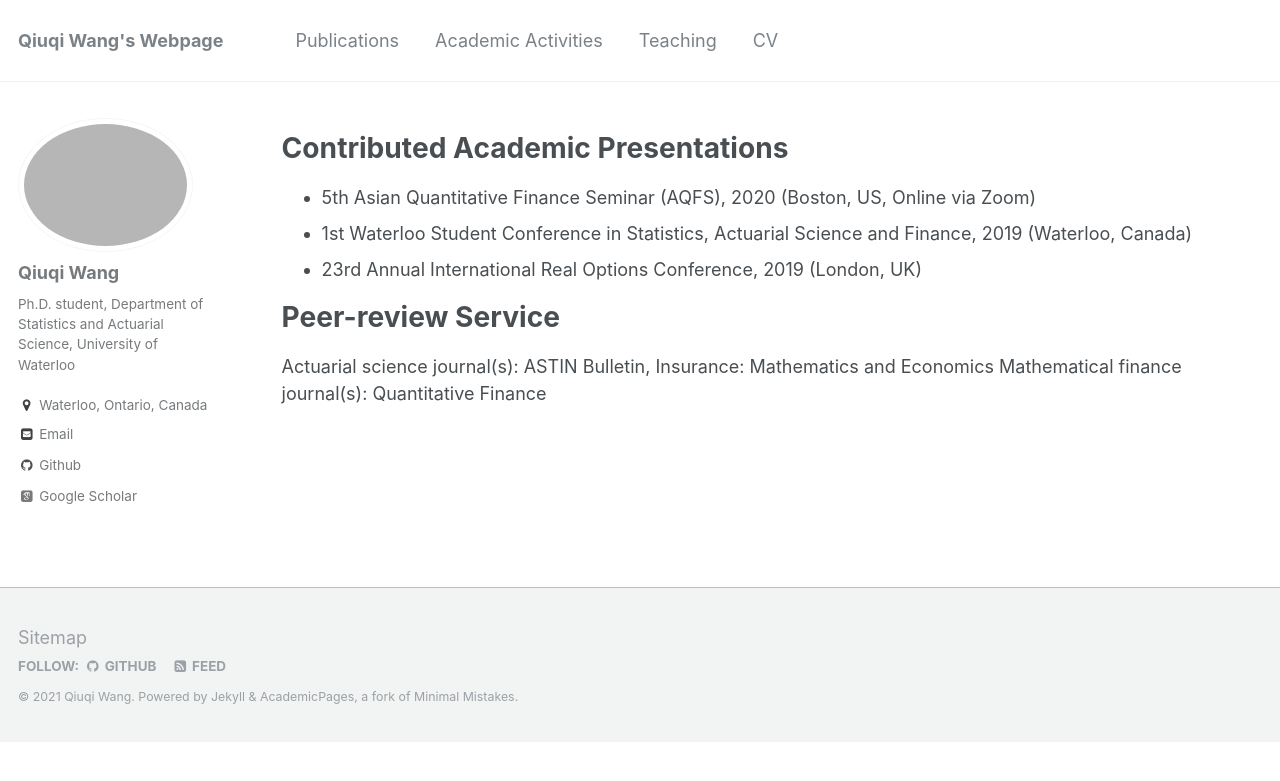
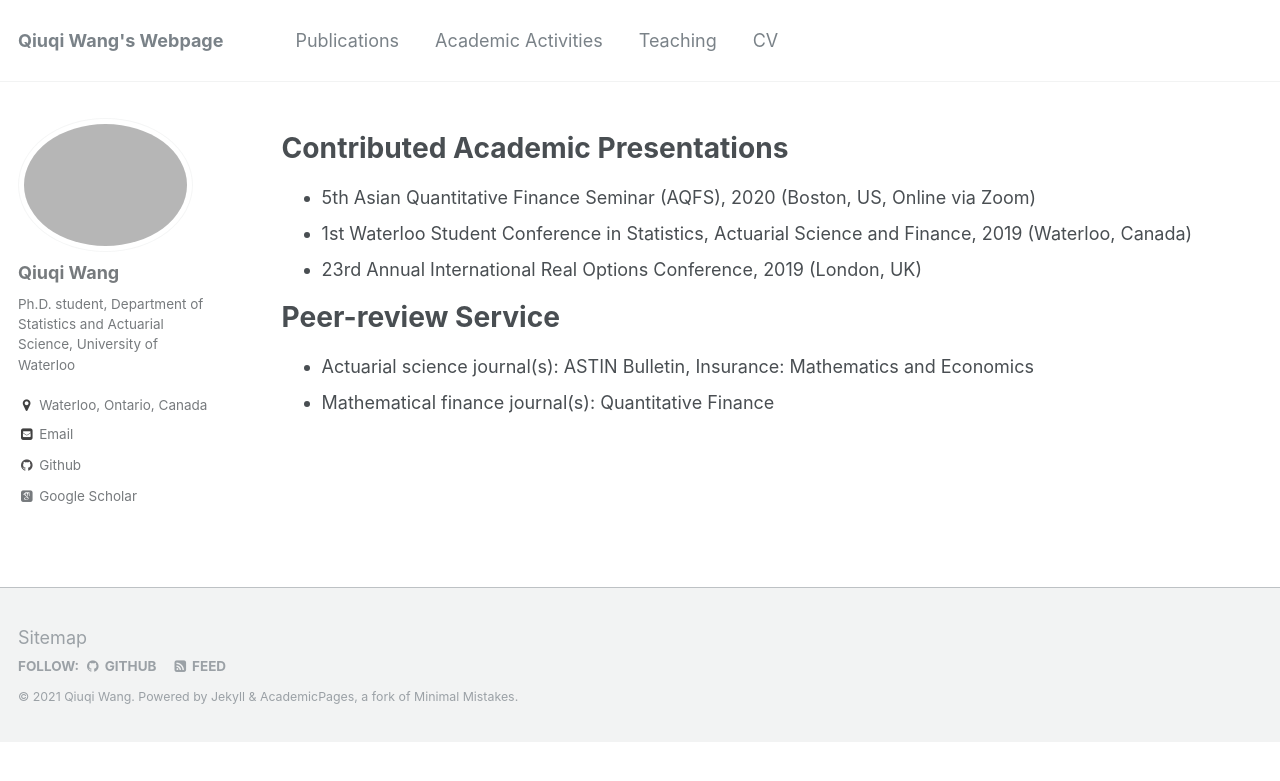
Before and after one commit to qwangan/qwangan.github.io, a Jekyll site: the page built from _pages/talks.md, in a window 1280 px wide. Shown: the top 781 px of the page. Built offline with Jekyll 4.4.1, drawn with Linux system fonts in a browser that asks for light colours; some web fonts are replaced.

```diff
--- a/_pages/talks.md
+++ b/_pages/talks.md
@@ -11,5 +11,5 @@ author_profile: true
 * 23rd Annual International Real Options Conference, 2019 (London, UK)
 
 # Peer-review Service
-Actuarial science journal(s): ASTIN Bulletin, Insurance: Mathematics and Economics
-Mathematical finance journal(s): Quantitative Finance
+* Actuarial science journal(s): ASTIN Bulletin, Insurance: Mathematics and Economics
+* Mathematical finance journal(s): Quantitative Finance
```
